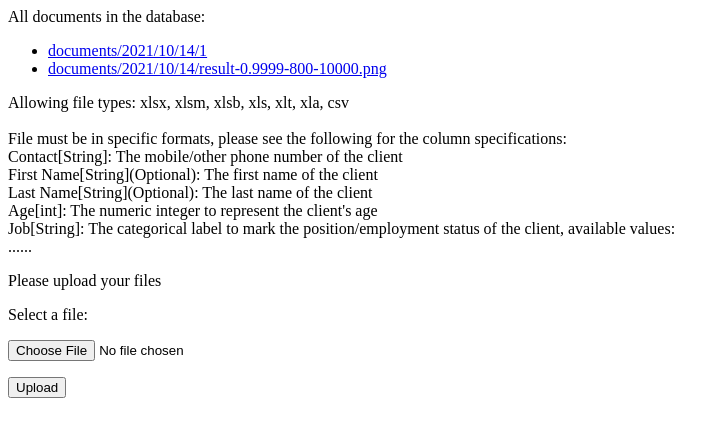
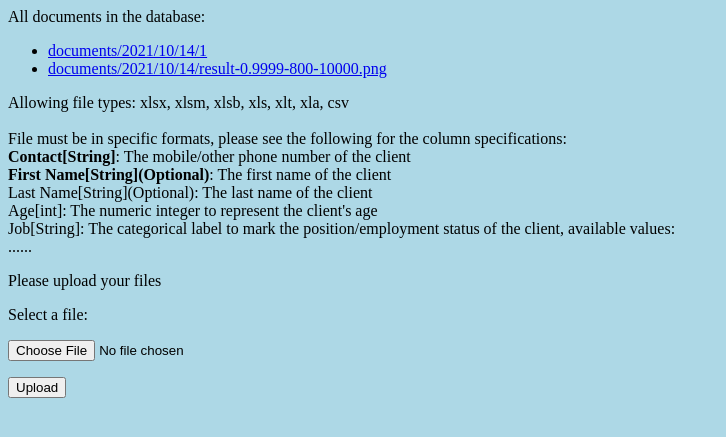
Before and after one commit to dcsil/jerryrat, a Django app: page / in a window 1280 px wide. Shown: the top 437 px of the page, without its empty margins (0-726 px from the left). Run offline with Django 3.2, Linux system fonts and the light colour scheme; data comes from the database, SQL or seed files in the repository.

Commit message:
change view

```diff
--- /dev/null
+++ b/app/myapp/templates/list.css
@@ -0,0 +1,7 @@
+.thick {
+    font-weight: bold;
+}
+
+body {
+  background-color: lightblue;
+}
--- a/app/myapp/templates/list.html
+++ b/app/myapp/templates/list.html
@@ -3,6 +3,7 @@
     <head>
         <meta charset="utf-8">
         <title>Data Entry</title>
+        <link rel="stylesheet" type="text/css" href="list.css">
     </head>
 
     <body>
--- a/app/myapp/views.py
+++ b/app/myapp/views.py
@@ -1,4 +1,6 @@
 from django.shortcuts import redirect, render
+from django.utils.safestring import mark_safe
+
 from .models import Document
 from .forms import DocumentForm
 
@@ -8,12 +10,13 @@ def my_view(request):
     message = 'Please upload your files'
     notice = "Allowing file types: xlsx, xlsm, xlsb, xls, xlt, xla, csv\n\n" + \
              "File must be in specific formats, please see the following for the column specifications:\n" + \
-             "Contact[String]: The mobile/other phone number of the client\n" + \
-             "First Name[String](Optional): The first name of the client\n" + \
+             "<strong>Contact[String]</strong>: The mobile/other phone number of the client\n" + \
+             "<span class='thick'>First Name[String](Optional)</span>: The first name of the client\n" + \
              "Last Name[String](Optional): The last name of the client\n" + \
              "Age[int]: The numeric integer to represent the client's age\n" + \
              "Job[String]: The categorical label to mark the position/employment status of the client, available values:\n" + \
              "......"
+    notice = mark_safe(notice)
     if request.method == 'POST':
         form = DocumentForm(request.POST, request.FILES)
         if form.is_valid():
```
